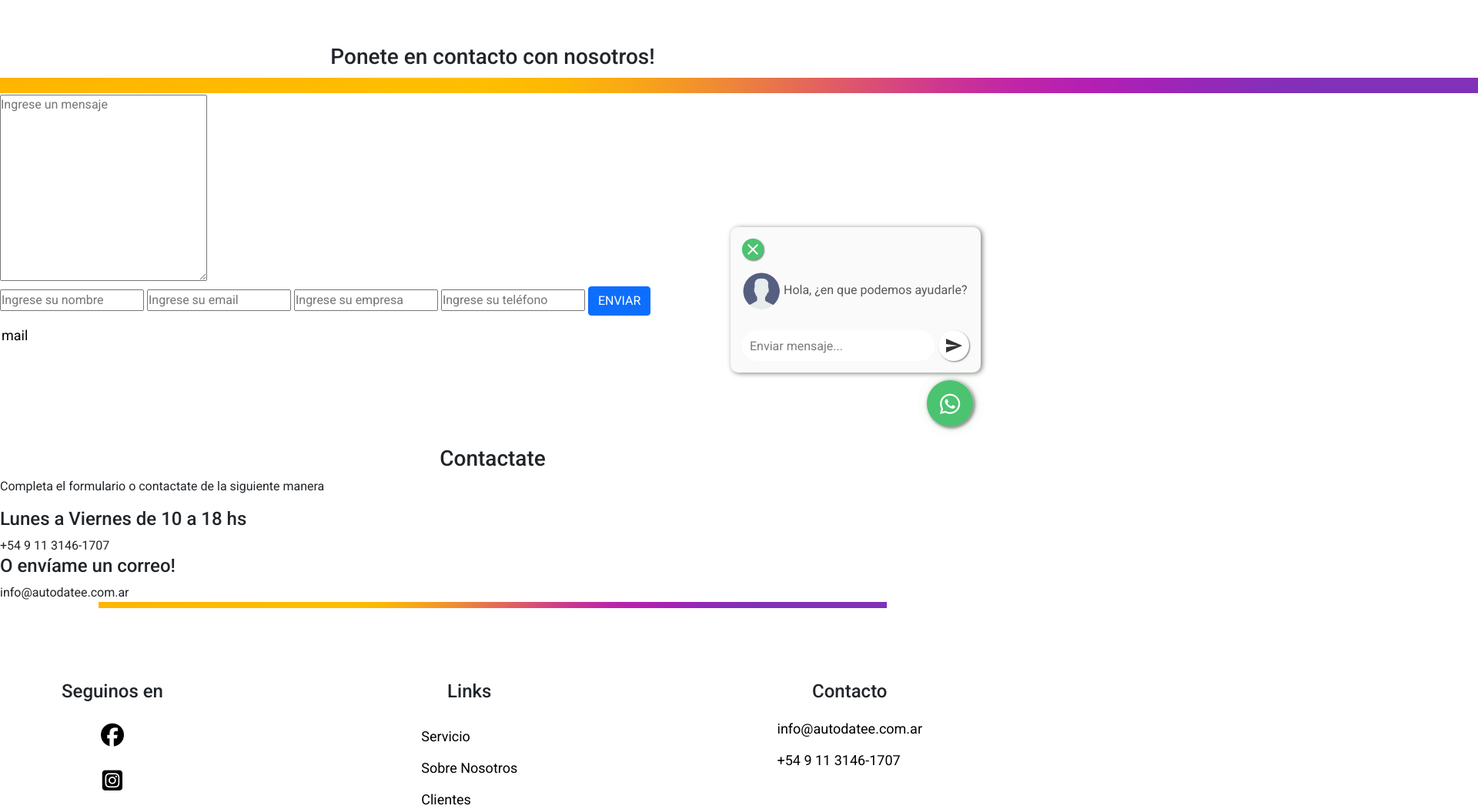
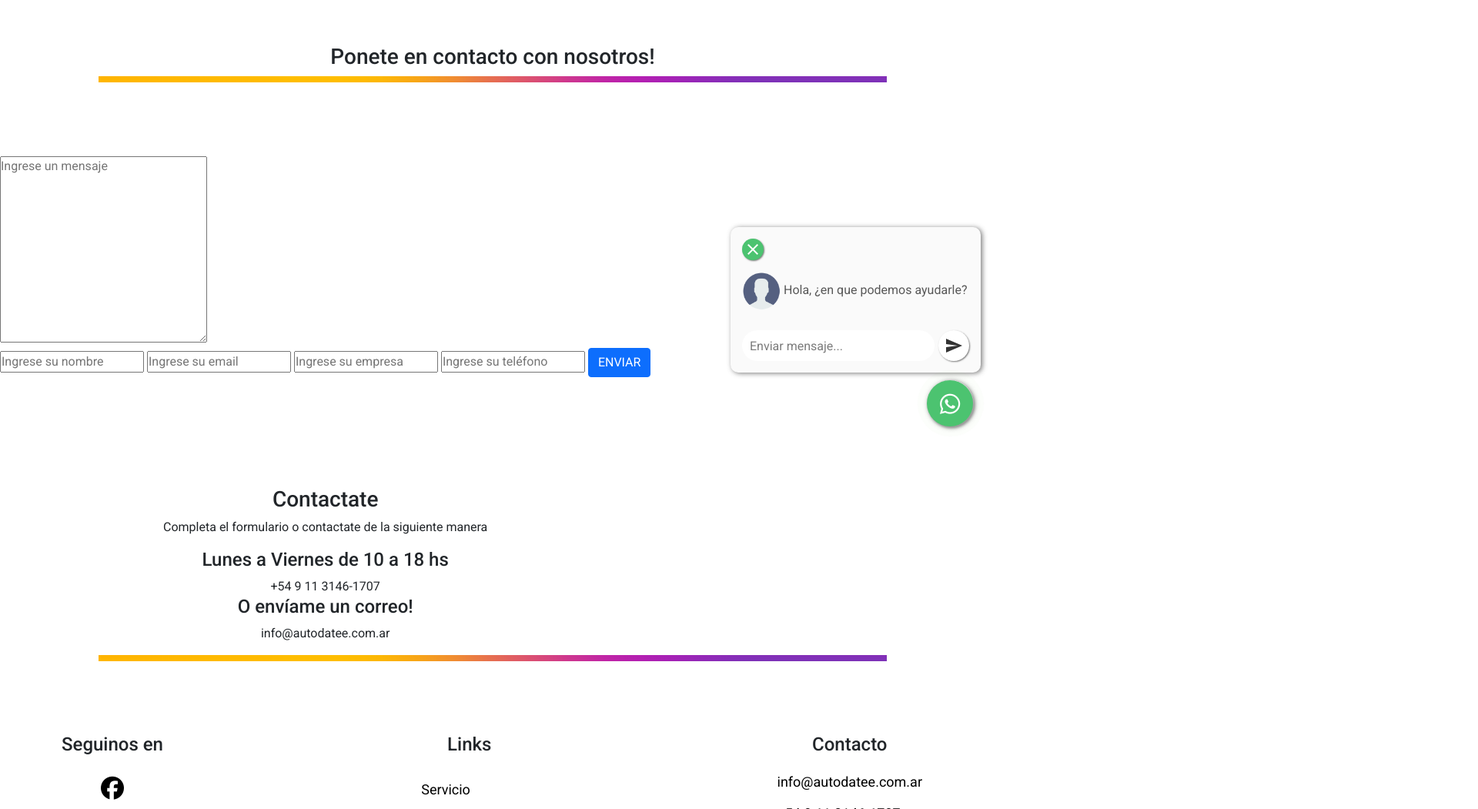
Before and after one commit to GeronimoVenzi/autodatee, a website: page views/contacto.html in a window 1280 px wide. Shown: the part 231-1282 px from the top of the page at 77% size, 1920 px wide, since content can reach past the window. Drawn offline with nearby package versions, Linux system fonts and the light colour scheme.

Commit message:
inicio documentacion y estilizacion del form

```diff
--- a/css/style.css
+++ b/css/style.css
@@ -408,6 +408,19 @@ body {
   height: 8px;
 }
 
+/* seccion contacto */
+
+
+
+.contact-container {
+  display: flex;
+}
+
+.contact-me {
+  text-align: center;
+  margin: 0 0 1rem 0;
+}
+
 
 /* seccion footer */
 
--- a/js/main.js
+++ b/js/main.js
@@ -1,12 +1,6 @@
-const $form = document.querySelector('#contact-form')
+const $form = document.querySelector('#form')
 const $buttonMailTo = document.querySelector('#mail-to')
-const chat = document.getElementById('chat')
-const burbuja = document.getElementById('burbuja')
 
-
-burbuja.addEventListener('click', () => {
-    chat.classList.toggle('open')
-})
 
 $form.addEventListener('submit', handleSubmit)
 
@@ -15,4 +9,5 @@ function handleSubmit(e) {
     const form = new FormData(this)
     $buttonMailTo.setAttribute('href', `mailto:geronimovenzi@live.com.ar?subject=NOMBRE: ${form.get('name')} CORREO: ${form.get('email')} EMPRESA: ${form.get('business')} TELEFONO: ${form.get('phone')}&body=${form.get('message')}`)
     $buttonMailTo.click()
+    console.log(form.get('name'))
 }
--- a/views/contacto.html
+++ b/views/contacto.html
@@ -90,9 +90,9 @@
     </div>
    <section class="contact">
        <h3 class="subtitle">Ponete en contacto con nosotros!</h3>
-       <img src="../images/banner_11-1-os1c2rswog95xttr269m9olxptqdcj5y80dl5pvmiw.png" class="contact-banner">
-        <div class="contact-container">
-            <form id="contact-form" class="contact-form">
+       <img src="../images/banner_11-1-os1c2rswog95xttr269m9olxptqdcj5y80dl5pvmiw.png" class="cases-image-banner">
+       <div class="contact-container">
+            <form id="form" class="contact-form">
                 <textarea
                 name="message"
                 id="message"
@@ -132,7 +132,7 @@
                     >
                     ENVIAR
                     </button>
-                    <a href="mailto:info@autodatee.com.ar" id="mail-to">mail</a>
+                    <a href="mailto:info@autodatee.com.ar" id="mail-to"></a>
                 </div>
                 <div class="contact-me">
                     <h3 class="subtitle">Contactate</h3>
```
